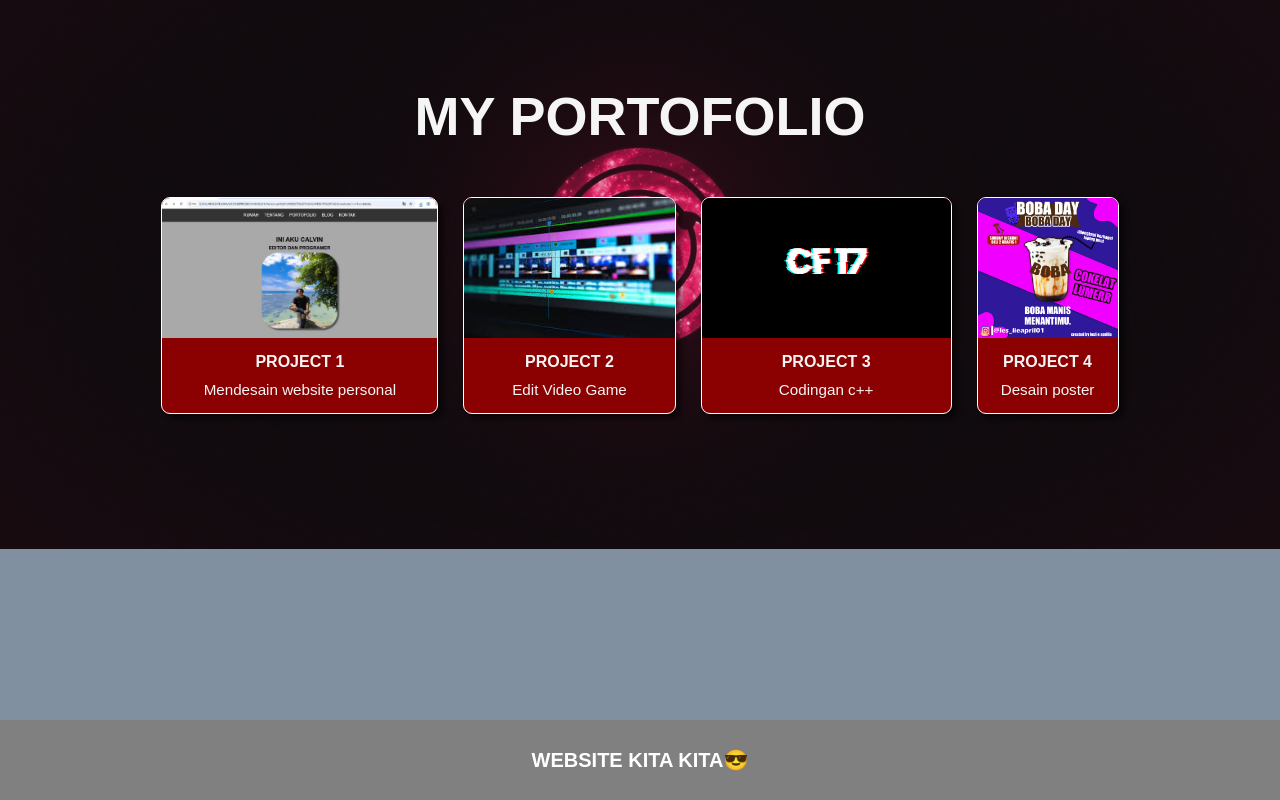
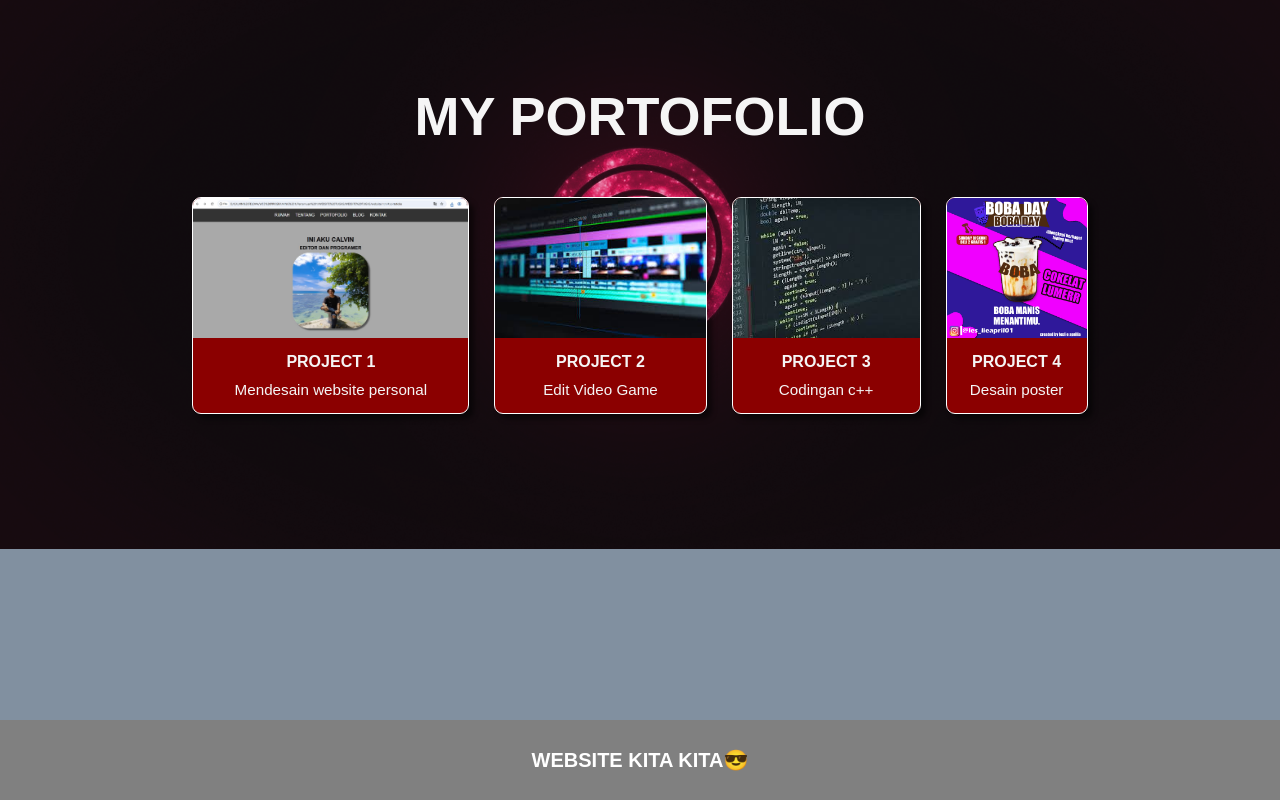
Before and after one commit to CalvinFelova/tugasproject, a plain HTML site: page index.html in a window 1280 px wide. Shown: the part 1220-2020 px from the top of the page. Drawn offline with Linux system fonts and the light colour scheme.

Commit message:
mengubah foto di bagian home

```diff
--- a/index.html
+++ b/index.html
@@ -96,7 +96,7 @@
       </div>
 
 	  <div class="project-card">
-		<img src="asset/Untitled-1 copy.jpg" class="pict" alt="Project 1">
+		<img src="asset/r33.jpg" class="pict" alt="Project 1">
      <div class="project-content">
           <h4>PROJECT 3</h4>
           <p>Codingan c++</p>
```
Also changed, not shown: ABOUT.html (+1 -1 lines), asset/r33.jpg (added).
